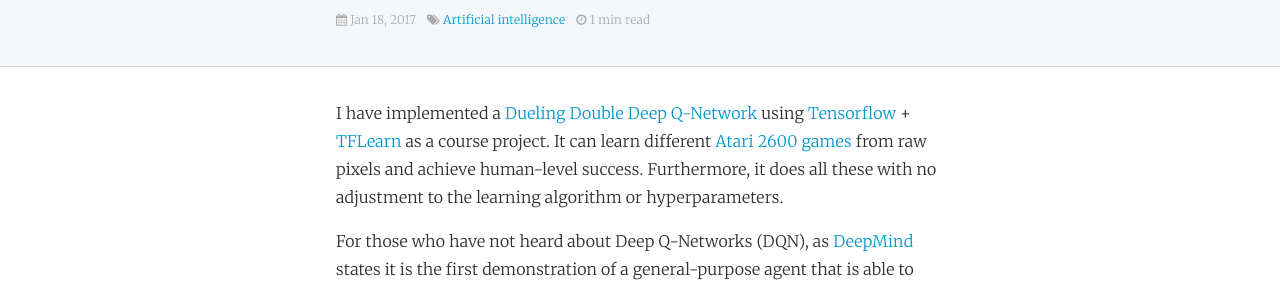
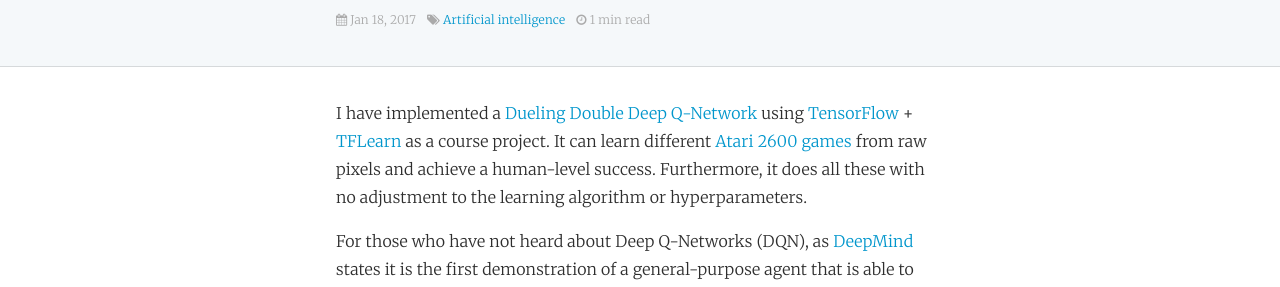
Before and after one commit to gokhanettin/gokhanettin.github.io, a Jekyll site: the page built from _posts/2017-01-18-dueling-ddqn-with-tensorflow.md, in a window 1280 px wide. Shown: the part 187-474 px from the top of the page. Built offline with Jekyll 4.4.1, drawn with Linux system fonts in a browser that asks for light colours; comment, search, counter and statistics services are not loaded.

```diff
--- a/_posts/2017-01-18-dueling-ddqn-with-tensorflow.md
+++ b/_posts/2017-01-18-dueling-ddqn-with-tensorflow.md
@@ -6,8 +6,8 @@ tags:
 ---
 
 I have implemented a [Dueling Double Deep Q-Network][1]
-using [Tensorflow][2] + [TFLearn][3] as a course project. It can learn
-different [Atari 2600 games][4] from raw pixels and achieve human-level success.
+using [TensorFlow][2] + [TFLearn][3] as a course project. It can learn
+different [Atari 2600 games][4] from raw pixels and achieve a human-level success.
 Furthermore, it does all these with no adjustment to the learning algorithm or
 hyperparameters.
 
```
